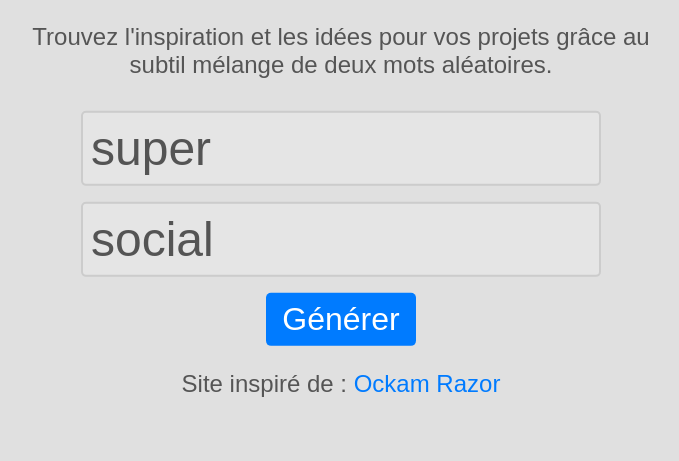
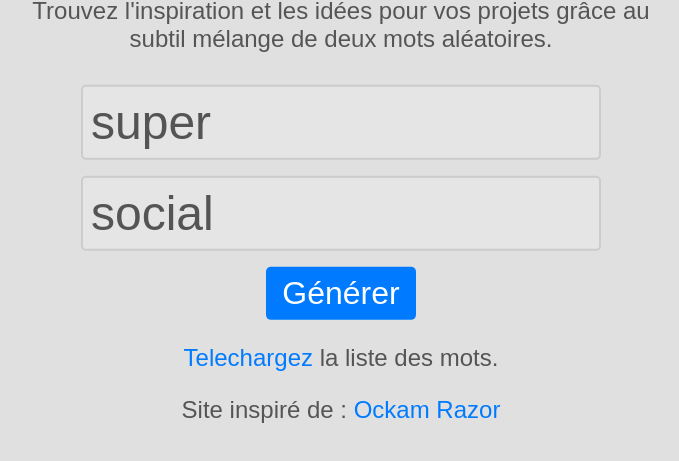
Before and after one commit to CaptainBoulbi/fusion, a plain HTML site: page index.html in a window 1280 px wide. Shown: the part 237-698 px from the top of the page, without its empty margins (299-978 px from the left). Drawn offline with Linux system fonts and the light colour scheme.

Commit message:
telecharger

```diff
--- a/index.html
+++ b/index.html
@@ -77,6 +77,7 @@
             <br>
             <button onclick="generer()">Générer</button>
         </main>
+        <p><a onclick="telecharger()">Telechargez</a> la liste des mots.</p>
         <p>Site inspiré de : <a href="https://www.youtube.com/watch?v=yEFT5zqXtoY">Ockam Razor</a></p>
 
         <script>
@@ -102,6 +103,7 @@
                 "flamme", "enfant", "sauver", "programme", "voleur", "banque", "gouverner", "famille", "groupe", "coopérer", "police", "armé", "tank", "avion",
                 "chasse", "pêche", "science", "mouvement", "statue", "créature", "son", "bureau", "travail", "mythologie", "livre", "feuille", "artifice", "explosion",
             ];
+
             function generer() {
                 var inputs = document.getElementsByTagName("input");
                 inputs[0].value = mots[Math.floor(Math.random() * mots.length)];
@@ -110,6 +112,19 @@
                 } while (inputs[1].value == inputs[0].value);
             }
             generer();
+
+            function telecharger() {
+                var el = document.createElement('a');
+                el.setAttribute('href', 'data:text/plain;charset=utf-8,' + encodeURIComponent(JSON.stringify(mots, null, 2)));
+                el.setAttribute('download', 'fusion_liste_mots.json');
+
+                el.style.display = 'none';
+                document.body.appendChild(el);
+
+                el.click();
+
+                document.body.removeChild(el);
+            }
         </script>
     </body>
 </html>
```
